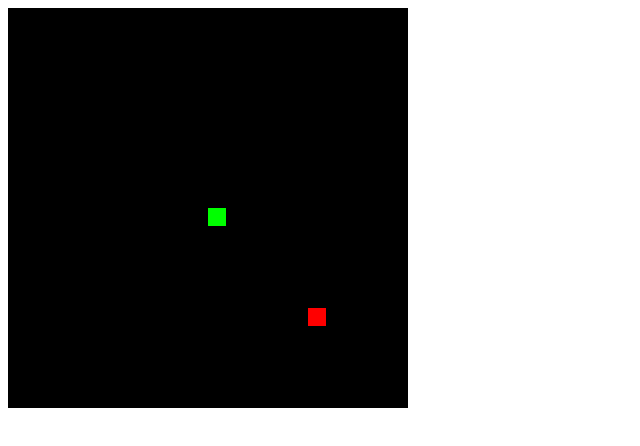
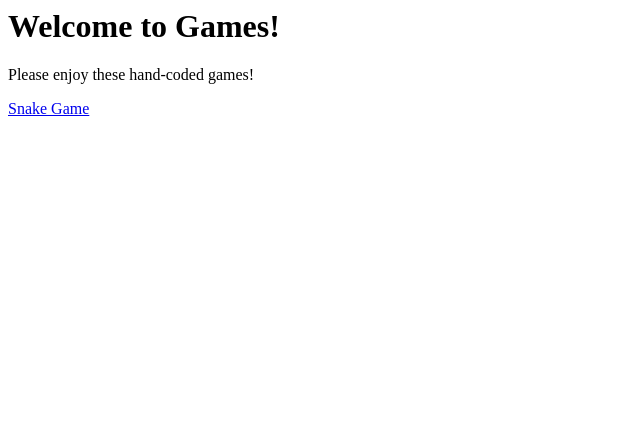
Before and after one commit to MysteryManiacle/funstuff, a plain HTML site: page index.html in a window 1280 px wide. Shown: the whole page, without its empty margins (0-640 px from the left). Drawn offline with Linux system fonts and the light colour scheme.

Commit message:
Update index.html

```diff
--- a/index.html
+++ b/index.html
@@ -1,71 +1,5 @@
 <html>
-<canvas id="gc" width="400" height="400"></canvas>
-<script>
-window.onload=function() {
- canv=document.getElementById("gc");
- ctx=canv.getContext("2d");
- document.addEventListener("keydown",keyPush);
- setInterval(game,1000/15);
-}
-px=py=10;
-gs=tc=20;
-ax=ay=15;
-xv=yv=0;
-trail=[];
-tail = 5;
-function game() {
- px+=xv;
- py+=yv;
- if(px<0) {
-  px= tc-1;
- }
- if(px>tc-1) {
-  px= 0;
- }
- if(py<0) {
-  py= tc-1;
- }
- if(py>tc-1) {
-  py= 0;
- }
- ctx.fillStyle="black";
- ctx.fillRect(0,0,canv.width,canv.height);
-
- ctx.fillStyle="lime";
- for(var i=0;i<trail.length;i++) {
-  ctx.fillRect(trail[i].x*gs,trail[i].y*gs,gs-2,gs-2);
-  if(trail[i].x==px && trail[i].y==py) {
-   tail = 5;
-  }
- }
- trail.push({x:px,y:py});
- while(trail.length>tail) {
- trail.shift();
- }
-
- if(ax==px && ay==py) {
-  tail++;
-  ax=Math.floor(Math.random()*tc);
-  ay=Math.floor(Math.random()*tc);
- }
- ctx.fillStyle="red";
- ctx.fillRect(ax*gs,ay*gs,gs-2,gs-2);
-}
-function keyPush(evt) {
- switch(evt.keyCode) {
-  case 37:
-   xv=-1;yv=0;
-   break;
-  case 38:
-   xv=0;yv=-1;
-   break;
-  case 39:
-   xv=1;yv=0;
-   break;
-  case 40:
-   xv=0;yv=1;
-   break;
- }
-}
-</script>
+<h1>Welcome to Games!</h1>
+<p>Please enjoy these hand-coded games!</p>
+<p><a href="snake.html">Snake Game</a></p>
 </html>
```
